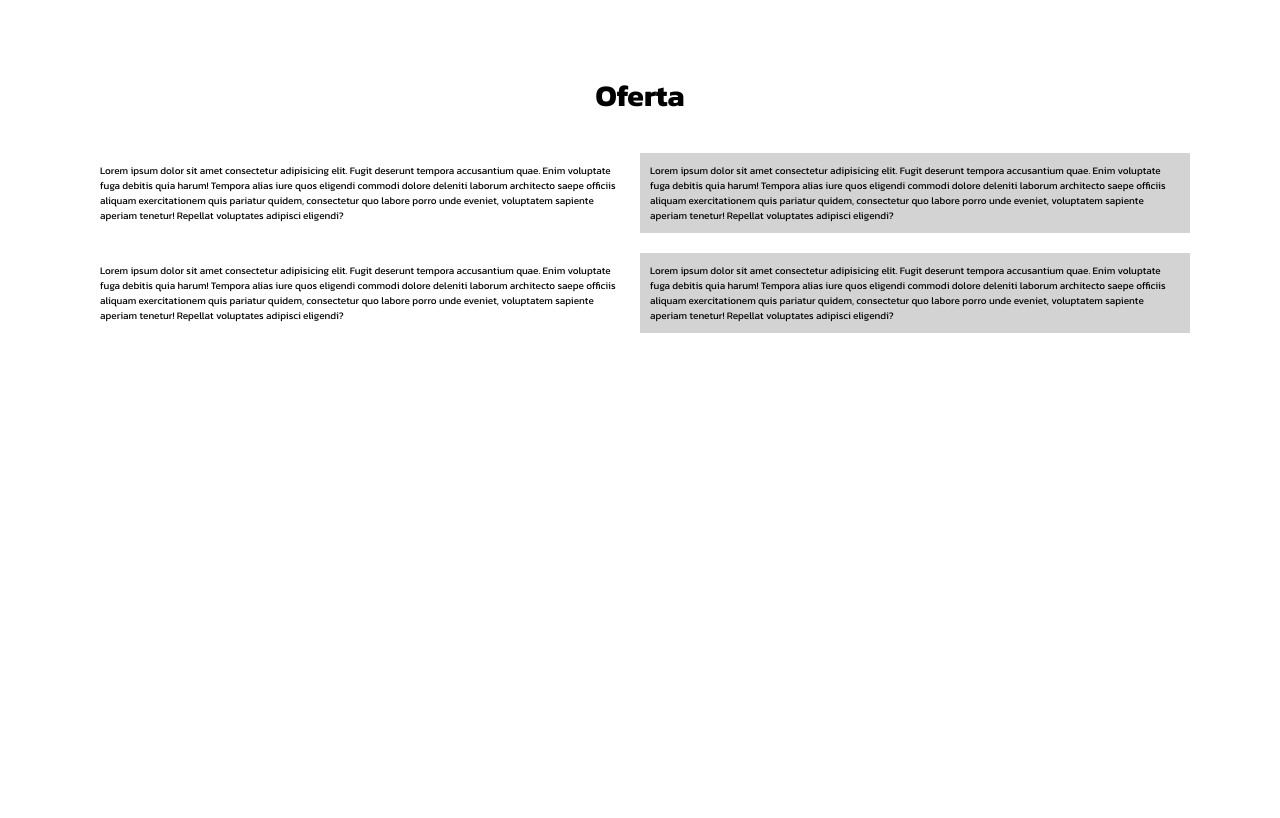
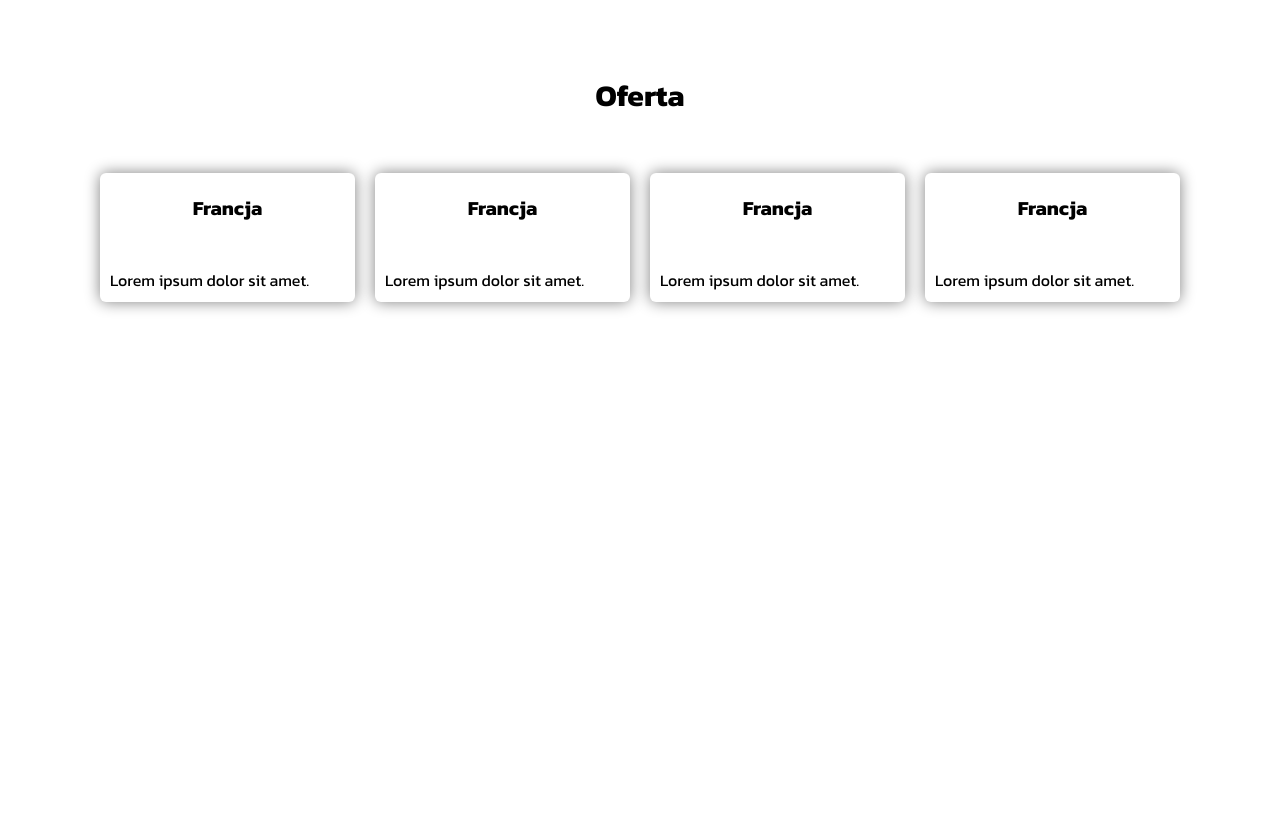
Before and after one commit to szymik88/Airlines, a plain HTML site: page index.html in a window 1280 px wide. Shown: the part 822-1640 px from the top of the page. Drawn offline with nearby package versions, Linux system fonts and the light colour scheme.

Commit message:
Add offer box component with styling and layout adjustments

```diff
--- a/index.html
+++ b/index.html
@@ -74,12 +74,53 @@
             <h2>Oferta</h2>
             <div class="container">
                 <div class="row">
+                    <div class="col col-m-50 col-l-25">
+                        <div class="offer-box">
+                            <h3>Francja</h3>
+                            <div class="offer-image">
+                                <img src="" alt="" width="100%">
+                                <!-- UZUPEŁNIĆ ZDJĘCIA -->
+                            </div>
+                            <p class="offer-description">Lorem ipsum dolor sit amet.</p>
+                        </div>
+                    </div>
+                    <div class="col col-m-50 col-l-25">
+                        <div class="offer-box">
+                            <h3>Francja</h3>
+                            <div class="offer-image">
+                                <img src="" alt="" width="100%">
+                            </div>
+                            <p class="offer-description">Lorem ipsum dolor sit amet.</p>
+                        </div>
+                    </div>
+                    <div class="col col-m-50 col-l-25">
+                        <div class="offer-box">
+                            <h3>Francja</h3>
+                            <div class="offer-image">
+                                <img src="" alt="" width="100%">
+                            </div>
+                            <p class="offer-description">Lorem ipsum dolor sit amet.</p>
+                        </div>
+                    </div>
+                    <div class="col col-m-50 col-l-25">
+                        <div class="offer-box">
+                            <h3>Francja</h3>
+                            <div class="offer-image">
+                                <img src="" alt="" width="100%">
+                            </div>
+                            <p class="offer-description">Lorem ipsum dolor sit amet.</p>
+                        </div>
+                    </div>
+                </div>
+            </div>
+            <!-- <div class="container">
+                <div class="row">
                     <p class="col col-l-50 col-xl-25">Lorem ipsum dolor sit amet consectetur adipisicing elit. Fugit deserunt tempora accusantium quae. Enim voluptate fuga debitis quia harum! Tempora alias iure quos eligendi commodi dolore deleniti laborum architecto saepe officiis aliquam exercitationem quis pariatur quidem, consectetur quo labore porro unde eveniet, voluptatem sapiente aperiam tenetur! Repellat voluptates adipisci eligendi?</p>
                     <p class="col col-l-50 col-xl-25">Lorem ipsum dolor sit amet consectetur adipisicing elit. Fugit deserunt tempora accusantium quae. Enim voluptate fuga debitis quia harum! Tempora alias iure quos eligendi commodi dolore deleniti laborum architecto saepe officiis aliquam exercitationem quis pariatur quidem, consectetur quo labore porro unde eveniet, voluptatem sapiente aperiam tenetur! Repellat voluptates adipisci eligendi?</p>
                     <p class="col col-l-50 col-xl-25">Lorem ipsum dolor sit amet consectetur adipisicing elit. Fugit deserunt tempora accusantium quae. Enim voluptate fuga debitis quia harum! Tempora alias iure quos eligendi commodi dolore deleniti laborum architecto saepe officiis aliquam exercitationem quis pariatur quidem, consectetur quo labore porro unde eveniet, voluptatem sapiente aperiam tenetur! Repellat voluptates adipisci eligendi?</p>
                     <p class="col col-l-50 col-xl-25">Lorem ipsum dolor sit amet consectetur adipisicing elit. Fugit deserunt tempora accusantium quae. Enim voluptate fuga debitis quia harum! Tempora alias iure quos eligendi commodi dolore deleniti laborum architecto saepe officiis aliquam exercitationem quis pariatur quidem, consectetur quo labore porro unde eveniet, voluptatem sapiente aperiam tenetur! Repellat voluptates adipisci eligendi?</p>
                 </div>
-            </div>
+            </div> -->
         </section>
         <section id="promotion">
             <h2>Promocje</h2>
--- a/scss/_base.scss
+++ b/scss/_base.scss
@@ -23,6 +23,10 @@ a {
     color: inherit;
 }
 
+p{
+    font-size: 1.6rem;
+}
+
 .hide {
     display: none;
 }
--- a/scss/_main.scss
+++ b/scss/_main.scss
@@ -1,7 +1,7 @@
 section {
     min-height: 100vh;
 
-    :nth-of-type(even) {
+    &:nth-of-type(even) {
         background-color: lightgray;
     }
     h2 {
--- /dev/null
+++ b/scss/offer-box.scss
@@ -0,0 +1,21 @@
+.offer-box {
+    transition: .4;
+    width: 100%;
+    margin: 0 auto;
+    box-shadow: 0 0 15px gray;
+    border-radius: 0.6rem;
+    cursor: pointer;
+    &:hover{
+        box-shadow: 0 0 25px ;
+    }
+    h3{
+        text-align: center;
+        padding-top: 20px;
+        font-size: 2rem;
+    }
+
+    p{
+        padding: 10px;
+        margin: 0;
+    }
+}
--- a/scss/style.scss
+++ b/scss/style.scss
@@ -4,5 +4,6 @@
 @use 'nav';
 @use 'header';
 @use 'animations';
+@use 'offer-box';
 @use 'main';
 @use 'footer';
```
Also changed, not shown: css/offer-box.css (added), css/style.css, 3 other files.
